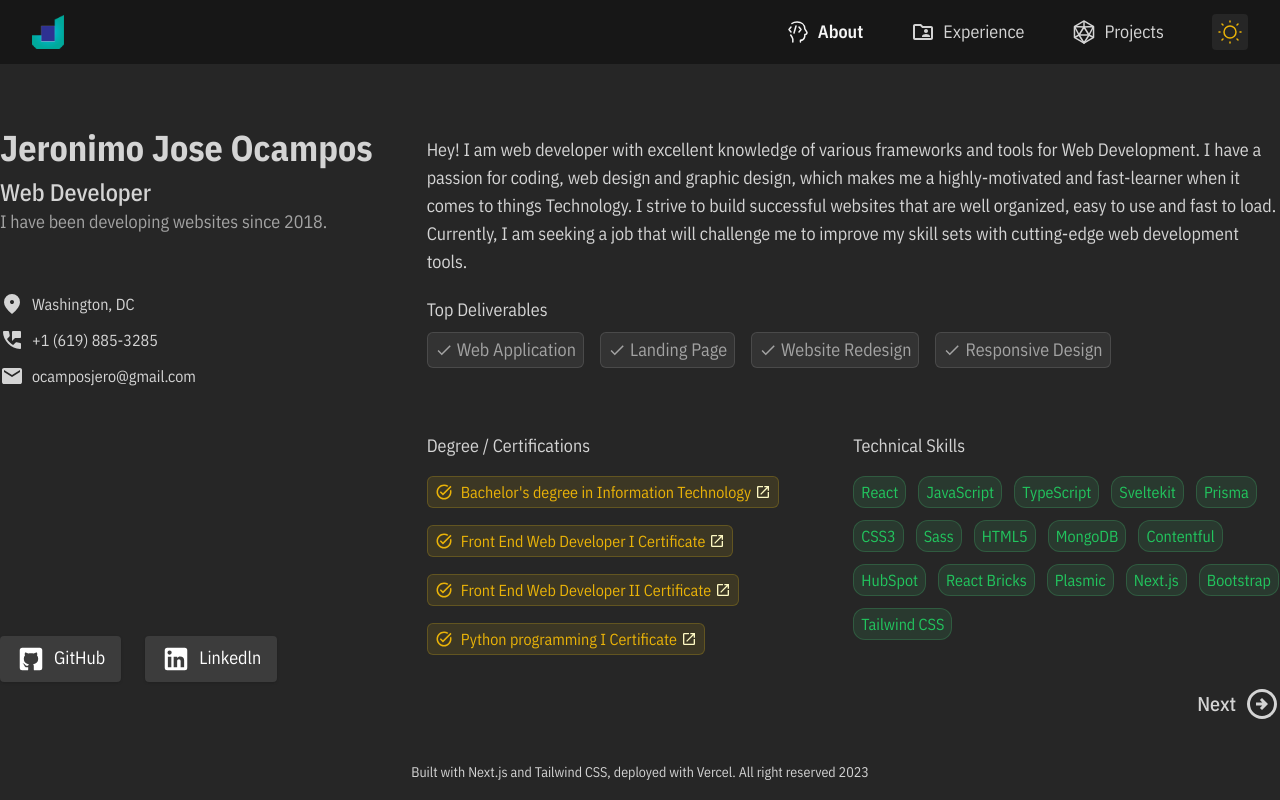
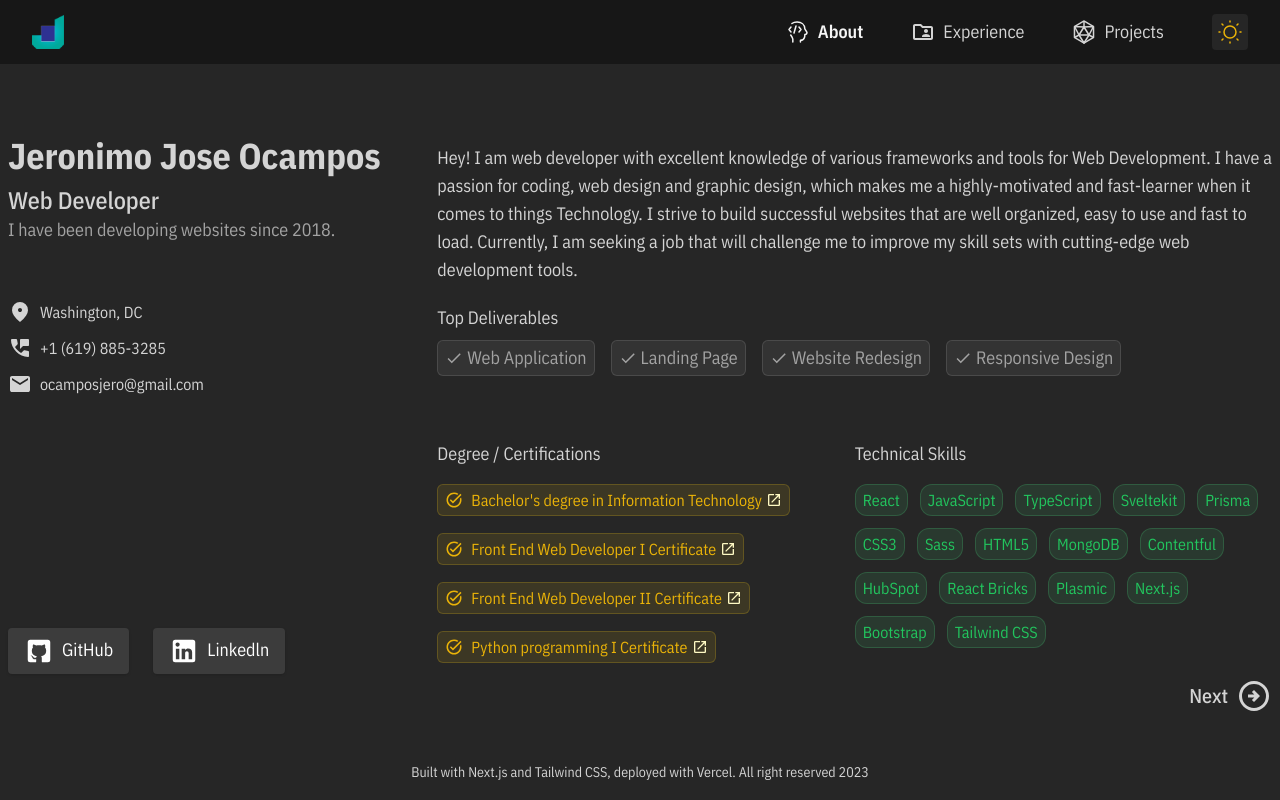
Before and after one commit to Jerocam/portfolio_jo, a Next.js app: page / in a window 1280 px wide. Built offline with nearby package versions, Linux system fonts and the light colour scheme.

Commit message:
fixed the screen issue

```diff
--- a/components/ContainerBlock.tsx
+++ b/components/ContainerBlock.tsx
@@ -25,7 +25,7 @@
     ...customMeta,
   };
   return (
-    <div className="sm:flex sm:flex-col sm:h-screen bg-neutral-50 dark:bg-neutral-800">
+    <div className="sm:flex sm:flex-col min-h-screen md:h-screen bg-neutral-50 dark:bg-neutral-800">
       <Head>
         <title>{meta.title}</title>
         <meta name="robots" content="follow, index" />
@@ -40,7 +40,7 @@
         />
       </Head>
       <Header />
-      <main className="container mx-auto h-full sm:flex mt-6 lg:mt-16">
+      <main className="container mx-auto h-full sm:flex mt-4 lg:mt-16 p-2">
         <aside className="pr-2 sm:flex sm:flex-col sm:justify-between w-full sm:w-2/6">
           <div className="text-center sm:text-left dark:text-neutral-300 text-neutral-800">
             <h1 className="text-2xl lg:text-3xl xl:text-4xl font-bold">
@@ -92,7 +92,7 @@
               ))}
           </div>
         </aside>
-        <section className="sm:flex sm:flex-col sm:justify-between sm:w-4/6 p-4 sm:p-0">
+        <section className="sm:flex sm:flex-col sm:justify-between sm:w-4/6 pl-2">
           <PageTransition>{children}</PageTransition>
           <NextPages pathData={router.asPath} />
         </section>
```
